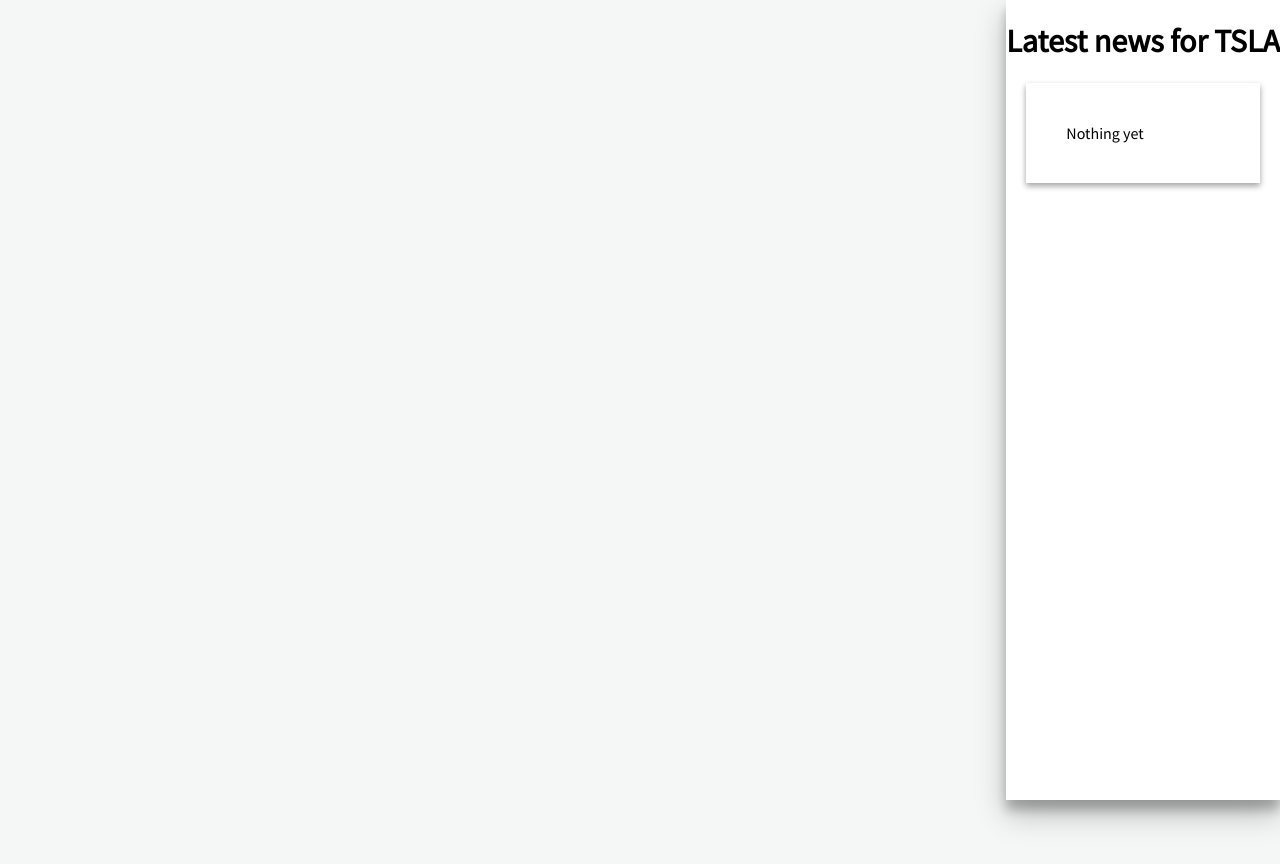
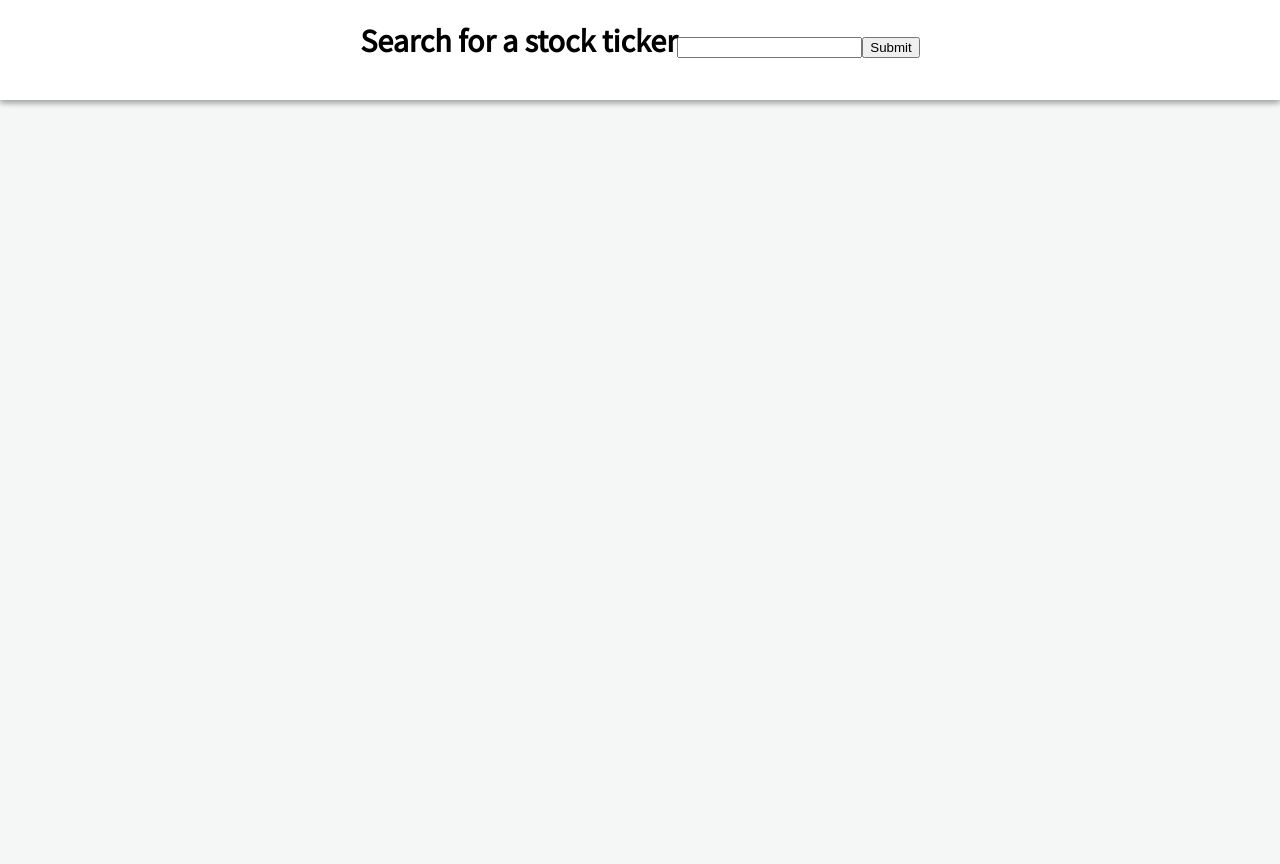
Before and after one commit to karlcode/Finance-Viz, a React (Create React App) app: page / in a window 1280 px wide. Shown: the top 864 px of the page. Built offline with nearby package versions, Linux system fonts and the light colour scheme; no server answers.

Commit message:
Layout and header

```diff
--- a/src/App.css
+++ b/src/App.css
@@ -258,12 +258,14 @@
 
 .chart {
   padding-left: 50px;
-  padding-top: 80px;
+  padding-top: 120px;
   padding-right: 50px;
   display: flex;
   flex: 1; }
 
 .news {
+  display: none;
+  z-index: 3;
   position: fixed;
   right: 0;
   box-shadow: 0 14px 28px rgba(0, 0, 0, 0.25), 0 10px 10px rgba(0, 0, 0, 0.22);
@@ -279,3 +281,11 @@
   box-shadow: 0 3px 6px rgba(0, 0, 0, 0.16), 0 3px 6px rgba(0, 0, 0, 0.23);
   padding: 40px;
   margin: 20px; }
+
+.search {
+  position: fixed;
+  width: 100%;
+  height: 100px;
+  background-color: white;
+  z-index: 2;
+  box-shadow: 0 3px 6px rgba(0, 0, 0, 0.16), 0 3px 6px rgba(0, 0, 0, 0.23); }
--- a/src/App.js
+++ b/src/App.js
@@ -153,14 +153,15 @@
     return (
       <div className="App">
 
+        <div className="search">
 
-        {/*<form onSubmit={this.handleSubmit}>
-          <label>
-            Enter a symbol {this.state.ticker}:
-            <input type="text" ref={el => this.element = el}/>
-          </label>
-          <input type="submit" value="Submit"  />
-        </form>*/}
+        <form onSubmit={this.handleSubmit}>
+           <h1>Search for a stock ticker
+             <input type="text" ref={el => this.element = el}/>
+             <input type="submit" value="Submit"  />
+          </h1>
+        </form>
+        </div>
 
         <div className="chart">
           <FlexibleXYPlot
--- a/src/App.scss
+++ b/src/App.scss
@@ -32,12 +32,14 @@
 }
 .chart{
   padding-left: 50px;
-  padding-top: 80px;
+  padding-top: 120px;
   padding-right: 50px;
   display: flex;
   flex: 1;
 }
 .news{
+  display: none;
+  z-index:3;
   position: fixed;
   right: 0;
   box-shadow: 0 14px 28px rgba(0,0,0,0.25), 0 10px 10px rgba(0,0,0,0.22);
@@ -55,3 +57,11 @@
   padding: 40px;
   margin: 20px;
 }
+.search{
+  position: fixed;
+  width: 100%;
+  height: 100px;
+  background-color: white;
+  z-index: 2;
+  box-shadow: 0 3px 6px rgba(0,0,0,0.16), 0 3px 6px rgba(0,0,0,0.23);
+}
```
